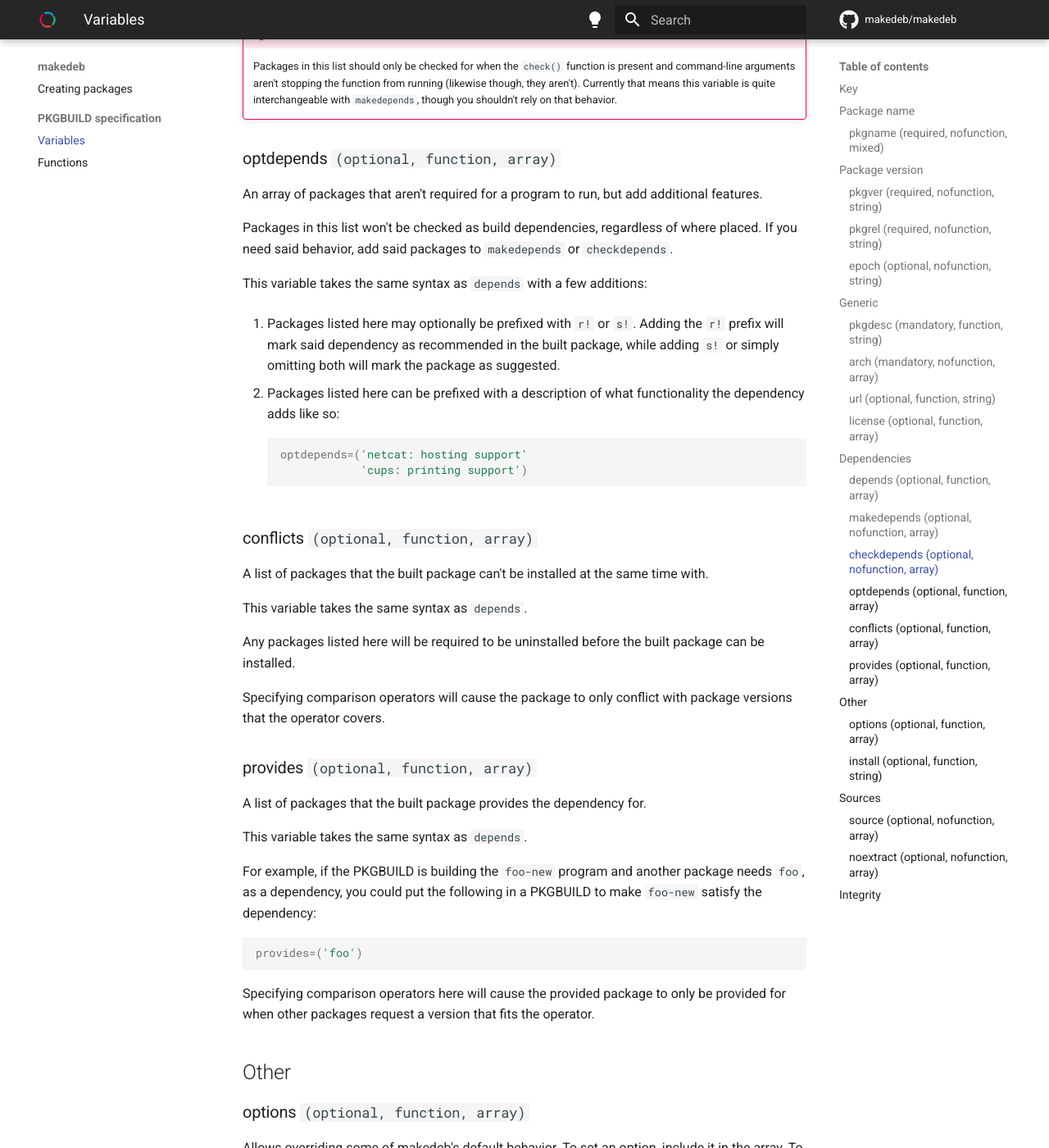
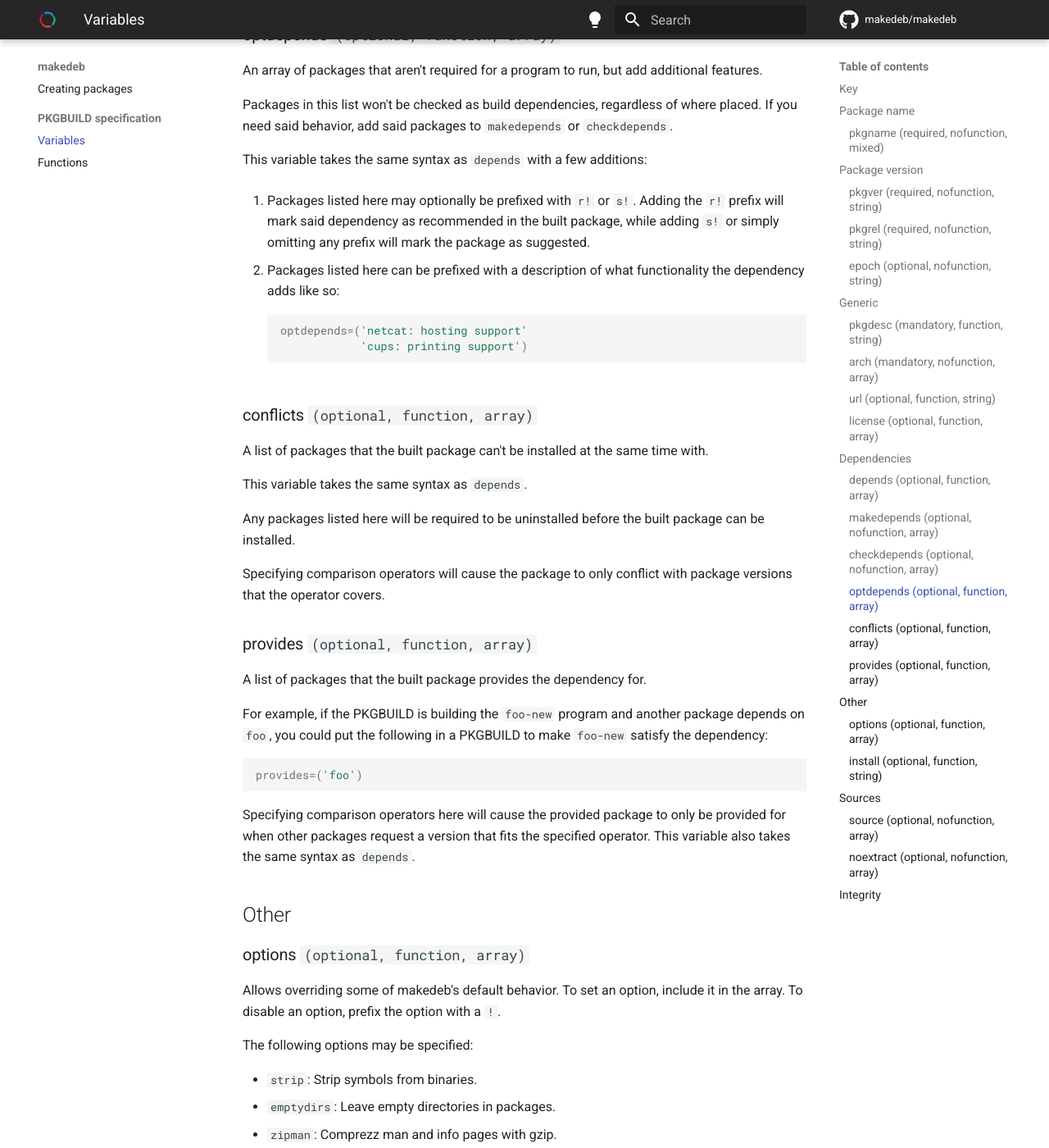
Before and after one commit to makedeb/makedeb-docs, an MkDocs documentation site: the page built from docs/makedeb/pkgbuild-specification/variables.md, in a window 1280 px wide and 1400 px high, scrolled down 3879 px. Shown: the whole window at 82% size. Built offline with MkDocs 1.6.1 and Material for MkDocs 9.7.7, drawn with Linux system fonts in a browser that asks for light colours; comment, search, counter and statistics services are not loaded; some of the changed text lies outside the part shown.

Commit message:
Updated wordage in PKGBUILD specification
Started looking over everything while writing man pages, and saw quite a
few places that needed fixing.

````diff
--- a/docs/makedeb/pkgbuild-specification/variables.md
+++ b/docs/makedeb/pkgbuild-specification/variables.md
@@ -68,7 +65,7 @@
 
 Sets the license(s) under which a program is distributed.
 
-This should be set to the name of a license under `/usr/share/common-licenses` or should otherwise be set to `custom`.
+This should be set to the name of a license under `/usr/share/common-licenses/` or should otherwise be set to `custom`.
 
 !!! note
     When using `custom`, you can also attach a license suffix like so:
@@ -77,7 +74,7 @@
     license=(`custom: name of license`)
     ```
 
-When using `custom`, it is also recommended to install the license under `/usr/share/doc/{pkgname}/copyright`, replacing `{pkgname}` with the name of your program set under the `pkgname` variable.
+When using `custom`, it is also recommended to install the license under `/usr/share/doc/{pkgname}/copyright/`, replacing `{pkgname}` with the name of your program set under the `pkgname` variable.
 
 ## Dependencies
 
@@ -97,7 +94,7 @@
 !!! tip
     You can append this variable with architectures (such as `x86_64`) to make this variable get overwritten on certain architectures. When using such, all architecture extensions should also be present under the `arch` variable.
 
-    You can also **prepend** this variable with a distribution id such as `focal` (i.e. `focal_depends` or `focal_depends_x86_64` if you really needed specificity) to overwrite the variable on certain **releases** of a distribution.
+    You can also **prepend** this variable with a distribution id such as `focal` (i.e. `focal_depends`, or `focal_depends_x86_64` if you really needed specificity) to overwrite the variable on certain **releases** of a distribution.
 
     Detection of the distribution name is done via the `lsb_release -cs` command, which is then used to check for the relevant variable.
 
@@ -127,7 +124,7 @@
 
 This variable takes the same syntax as `depends` with a few additions:
 
-1. Packages listed here may optionally be prefixed with `r!` or `s!`. Adding the `r!` prefix will mark said dependency as recommended in the built package, while adding `s!` or simply omitting both will mark the package as suggested.
+1. Packages listed here may optionally be prefixed with `r!` or `s!`. Adding the `r!` prefix will mark said dependency as recommended in the built package, while adding `s!` or simply omitting any prefix will mark the package as suggested.
 
 2. Packages listed here can be prefixed with a description of what functionality the dependency adds like so:
 ```sh
@@ -147,15 +144,13 @@
 ### provides `(optional, function, array)`
 A list of packages that the built package provides the dependency for.
 
-This variable takes the same syntax as `depends`.
-
-For example, if the PKGBUILD is building the `foo-new` program and another package needs `foo`, as a dependency, you could put the following in a PKGBUILD to make `foo-new` satisfy the dependency:
+For example, if the PKGBUILD is building the `foo-new` program and another package depends on `foo`, you could put the following in a PKGBUILD to make `foo-new` satisfy the dependency:
 
 ```sh
 provides=('foo')
 ```
 
-Specifying comparison operators here will cause the provided package to only be provided for when other packages request a version that fits the operator.
+Specifying comparison operators here will cause the provided package to only be provided for when other packages request a version that fits the specified operator. This variable also takes the same syntax as `depends`.
 
 ## Other
 
@@ -227,4 +222,8 @@
 - sha512
 - b2
 
-At minimum, one of these types **must** be present. If you otherwise would prefer to avoid any hash checks, simply choose any checksum type (`sha256sums` is historically used due to it being popular when actually using checksums) and set all of its values to `SKIP`.
+At minimum, one of these types **must** be present. If you otherwise would prefer to avoid any hash checks, simply choose any checksum type (`sha256sums` is historically used due to it being popular when actually using checksums) and set all of its values to `SKIP`:
+
+```sh
+sha256sums=('SKIP')
+```
````
Also changed, not shown: other parts of docs/makedeb/pkgbuild-specification/variables.md (+1 -4 lines), docs/makedeb/pkgbuild-specification/functions.md (+0 -2 lines).
